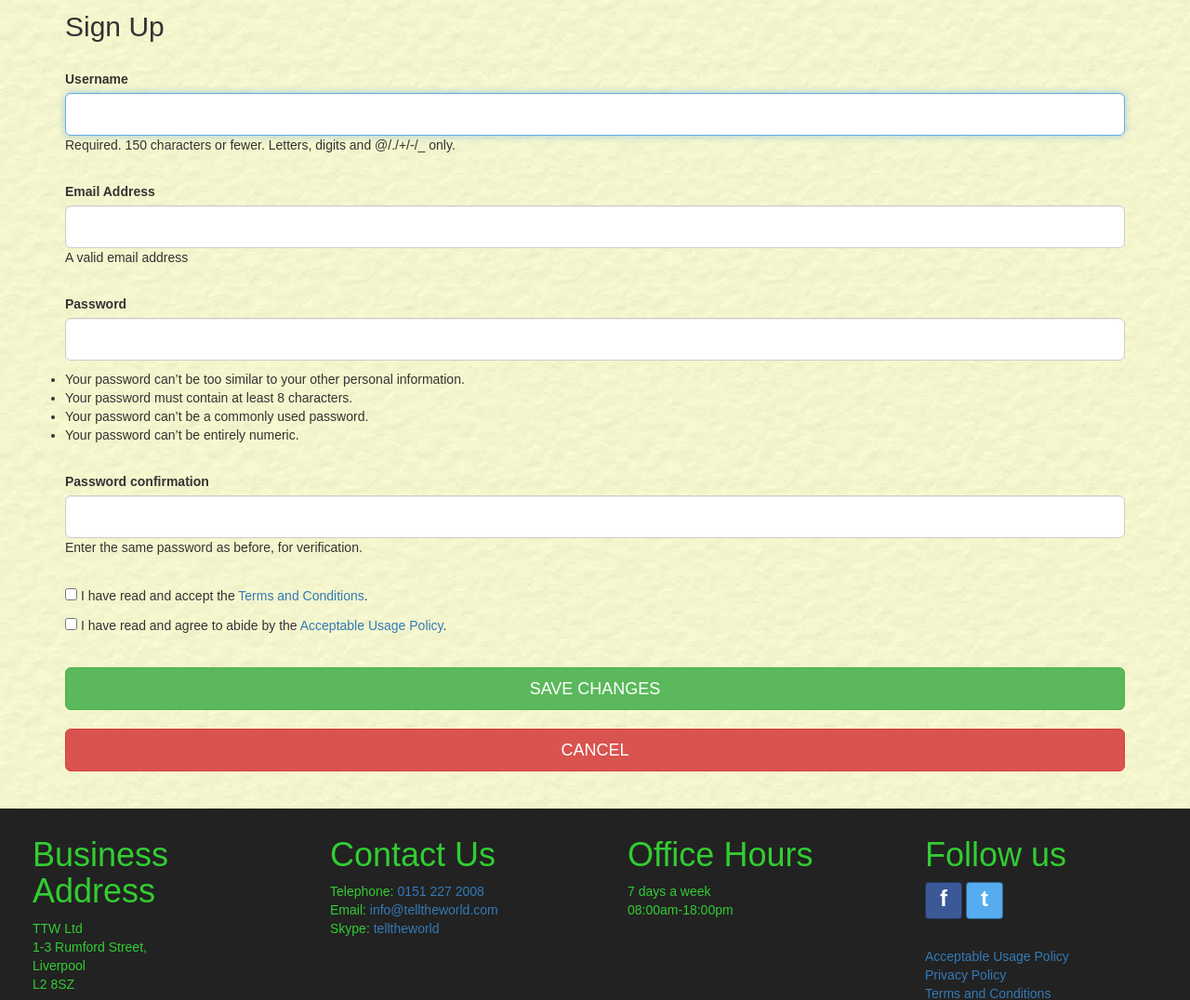
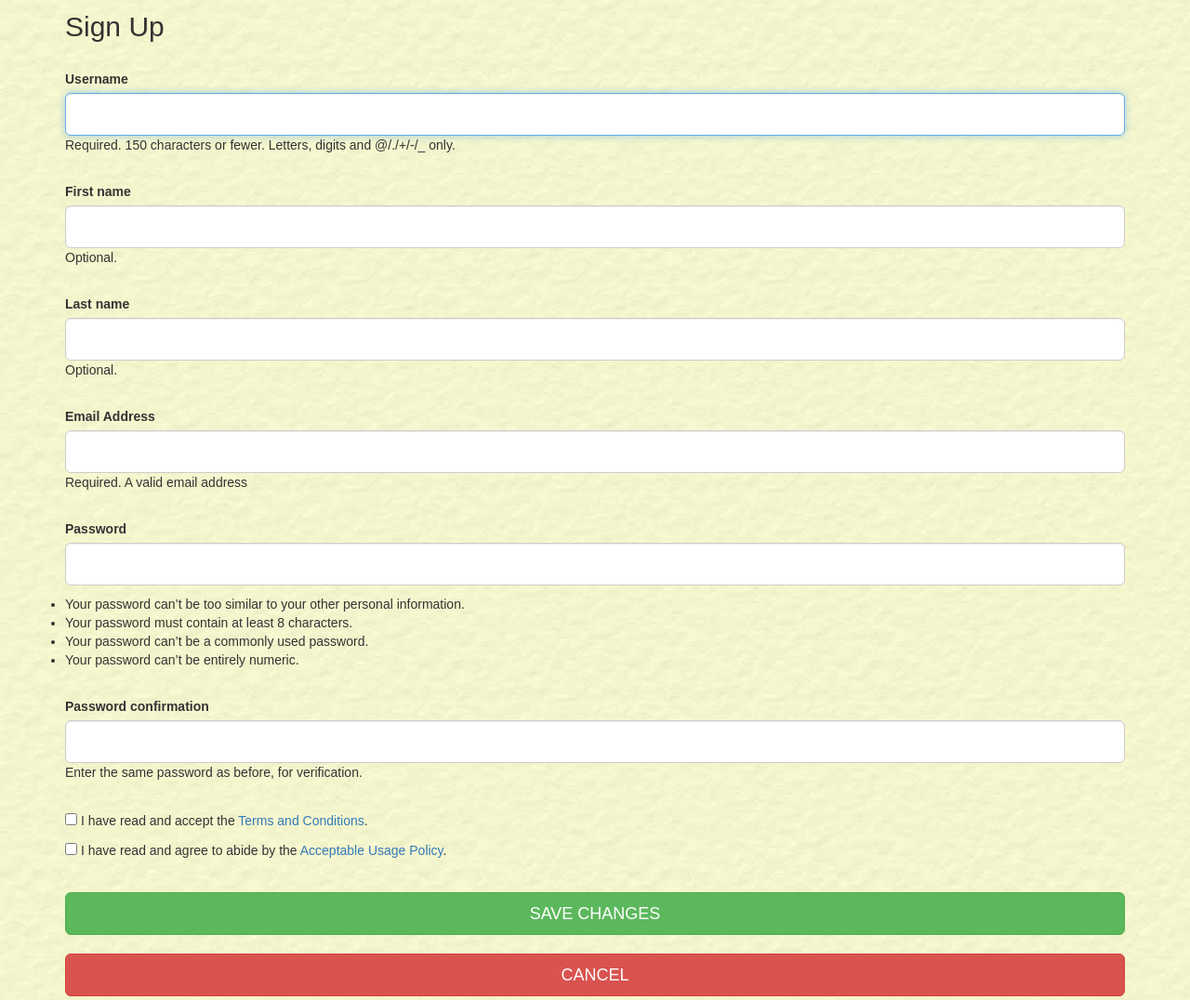
Before and after one commit to AndrewLaing/TellTheWorld, a Django app: page /signup/ in a window 1280 px wide. Shown: the part 275-1351 px from the top of the page at 93% size. Run offline with Django 3.2, Linux system fonts and the light colour scheme; some libraries are stand-ins or nearby versions.

Commit message:
Added signup fields, fixed focus edit inputfields

```diff
--- a/TellTheWorld/tellings/forms.py
+++ b/TellTheWorld/tellings/forms.py
@@ -21,13 +21,17 @@ class ChangeUserDetailsForm(forms.ModelForm):
 
 
 class NewUserCreationForm(UserCreationForm):
-    email = forms.EmailField(required=True,
+    first_name = forms.CharField(max_length=30, required=False, help_text='Optional.')
+    last_name = forms.CharField(max_length=30, required=False, help_text='Optional.')
+    email = forms.EmailField(
+            max_length=254,
+            required=True,
             label = _('Email Address'),
-            help_text = _('A valid email address'))
+            help_text = _('Required. A valid email address'))
 
     class Meta:
         model = User
-        fields = ("username", "email", "password1", "password2")
+        fields = ('username', 'first_name', 'last_name', 'email', 'password1', 'password2', )
 
     def save(self, commit=True):
         user = super(NewUserCreationForm, self).save(commit=False)
--- a/TellTheWorld/tellings/static/tellings/js/JQScripts.js
+++ b/TellTheWorld/tellings/static/tellings/js/JQScripts.js
@@ -756,11 +756,10 @@ $(document).ready(function(){
 
       // Load the page element and insert it into the panel
       url = '/editusercomment/' + in_commentID;
-      $(textCommentID).load(url);
-
-      // Focus on the input and position cursor at end of text to edit
-      $("#edit_comment_box").focus().val(originalCommentText);
-      return true;
+      $(textCommentID).load(url, function() {
+        // Focus on the input and position cursor at end of text to edit
+        $("#edit_comment_box").focus().val(originalCommentText);
+      });
     };
 
 
@@ -857,11 +856,11 @@ $(document).ready(function(){
 
       // Load the page element and insert it into the panel
       url = '/edituserpost/' + in_postID;
-      $(textPostID).load(url);
 
-      // Focus on the input and position cursor at end of text to edit
-      $("#edit_post_box").focus().val(originalPostText);
-      return true;
+      $(textPostID).load(url, function() {
+        // Focus on the input and position cursor at end of text to edit
+        $("#edit_post_box").focus().val(originalPostText);
+      });
     };
 
 
--- a/TellTheWorld/tellings/templates/tellings/includes/editComment.html
+++ b/TellTheWorld/tellings/templates/tellings/includes/editComment.html
@@ -15,7 +15,7 @@
     }
 </style>
 
-<textarea rows="4" id="edit_comment_box" value="">{{ form.commentText.value }}</textarea>
+<textarea rows="4" id="edit_comment_box" value="" autofocus>{{ form.commentText.value }}</textarea>
 
 <div>
   <button id="cancel_btn" onclick="$.cancel_edit_comment({{ pk }})">CANCEL</button>
--- a/TellTheWorld/tellings/templates/tellings/includes/editPost.html
+++ b/TellTheWorld/tellings/templates/tellings/includes/editPost.html
@@ -15,7 +15,7 @@
     }
 </style>
 
-<textarea rows="4" id="edit_post_box" value="">{{ form.postText.value }}</textarea>
+<textarea rows="4" id="edit_post_box" value="" autofocus>{{ form.postText.value }}</textarea>
 
 <div>
   <button id="cancel_btn" onclick="$.cancel_edit_post({{ pk }})">CANCEL</button>
--- a/TellTheWorld/tellings/templates/tellings/signup.html
+++ b/TellTheWorld/tellings/templates/tellings/signup.html
@@ -23,13 +23,10 @@
               <br />
               <label class="control-label" for="id_{{ field.name }}">{{ field.label }}</label>
                 <div>
-
-                  {% if field.name == "username" %}
+                  {% if field.name == "password1" or field.name == "password2" %}
+                    <input type="password" class="form-control input-lg"
+                  {% else %}
                     <input type="text" class="form-control input-lg"
-                  {% elif field.name == "email" %}
-                    <input type="text" class="form-control input-lg"
-                  {% else %}
-                    <input type="password" class="form-control input-lg"
                   {% endif %}
 
                     name="{{ field.name }}"
--- a/TellTheWorld/tellings/views.py
+++ b/TellTheWorld/tellings/views.py
@@ -635,7 +635,7 @@ class SignUpPage(View):
                         sent by a site visitor.
         :returns: A HTML page.
         """
-        if ('username' in request.POST) and ('password1' in request.POST):
+        if ('username' in request.POST) and ('password1' in request.POST) and ('email' in request.POST):
             return self.signUp(request)
         elif ('username' in request.POST) and ('pwd' in request.POST):
             return user_login(request)
@@ -651,7 +651,10 @@ class SignUpPage(View):
         """
         form = NewUserCreationForm(request.POST)
         if form.is_valid():
-            user = form.save()
+            form.save()
+            username = form.cleaned_data.get('username')
+            raw_password = form.cleaned_data.get('password1')
+            user = authenticate(username=username, password=raw_password)
             login(request, user)
             return HttpResponseRedirect('/')
         else:
```
Also changed, not shown: TellTheWorld/db.sqlite3.
